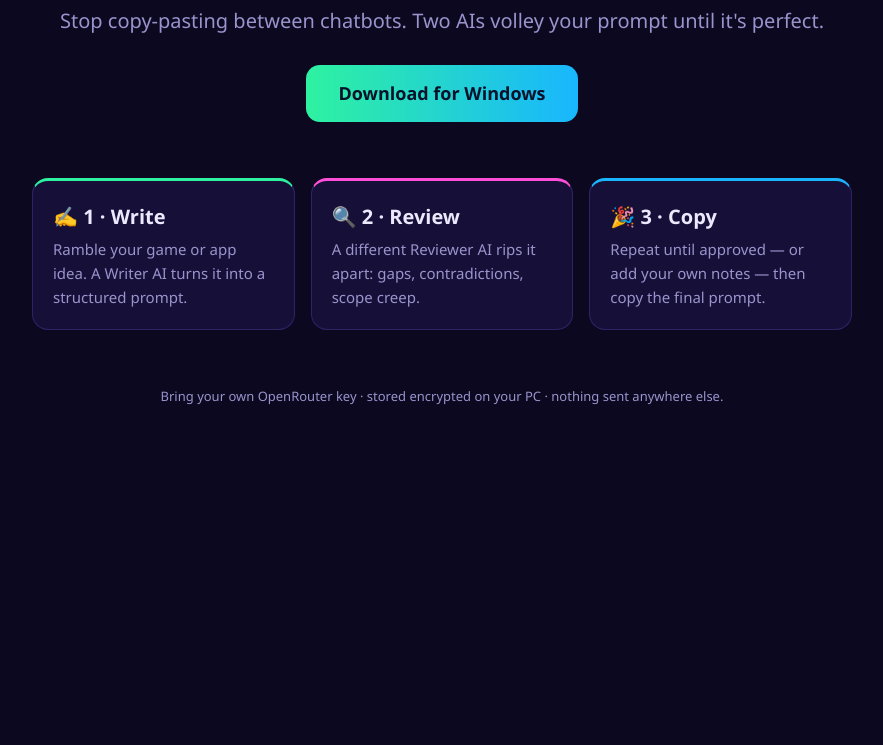
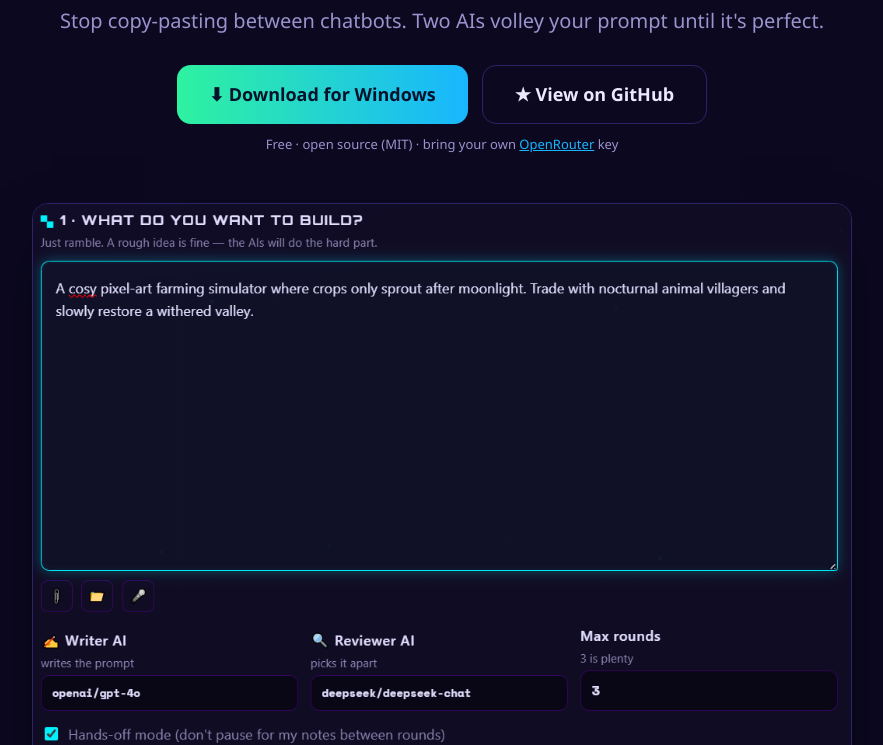
Before and after one commit to Chimthuwu/Volley-Prompt, an Electron app: page site/index.html in a window 1280 px wide. Shown: the part 335-1080 px from the top of the page, without its empty margins (198-1081 px from the left). Before the commit the page ends 806 px from the top, so only its background shows below. Drawn offline with Linux system fonts and the light colour scheme.

Commit message:
Deploy landing page to Cloudflare Pages with social-share embed + GitHub link
- Deployed site/ to Cloudflare Pages as the "volley-prompt" project, live at
  https://volley-prompt.pages.dev (the root wrangler.jsonc config was for
  Workers static-assets, which gives a different domain scheme, so this uses
  `wrangler pages` directly instead).
- Added a dedicated 1200x630 social-share image (site/assets/og-image.png)
  plus full OpenGraph + Twitter Card meta tags, so sharing the link on
  Discord/Twitter/etc. shows a proper title, description, and image instead
  of a bare link.
- Added a "View on GitHub" button next to the Windows download button, and
  a repo link in the footer.
- site:deploy/site:dev npm scripts now target Cloudflare Pages instead of
  the unused Workers config.

```diff
--- a/package.json
+++ b/package.json
@@ -10,8 +10,8 @@
     "start": "electron .",
     "icons": "node scripts/make-icons.mjs",
     "dist": "npm run icons && electron-builder --win --publish never",
-    "site:dev": "wrangler dev",
-    "site:deploy": "wrangler deploy"
+    "site:dev": "wrangler pages dev site",
+    "site:deploy": "wrangler pages deploy site --project-name=volley-prompt --branch=main --commit-dirty=true"
   },
   "build": {
     "appId": "com.serge.volleyprompt",
--- a/site/index.html
+++ b/site/index.html
@@ -1,8 +1,27 @@
 <!doctype html>
 <html lang="en"><head><meta charset="utf-8"><meta name="viewport" content="width=device-width,initial-scale=1">
 <title>VolleyPrompt — two AIs, one perfect prompt</title>
-<meta name="description" content="VolleyPrompt makes two AI models volley your prompt back and forth until it's rock solid.">
+<meta name="description" content="VolleyPrompt makes two AI models volley your prompt back and forth until it's rock solid. Free desktop app, bring your own OpenRouter key.">
 <link rel="icon" href="icon.svg">
+<link rel="canonical" href="https://volley-prompt.pages.dev/">
+
+<!-- Open Graph (Discord, Facebook, Slack, LinkedIn, ...) -->
+<meta property="og:type" content="website">
+<meta property="og:url" content="https://volley-prompt.pages.dev/">
+<meta property="og:title" content="VolleyPrompt — two AIs, one perfect prompt">
+<meta property="og:description" content="Two AI models volley your prompt back and forth — Writer drafts, Reviewer rips it apart — until it's actually good. Free desktop app for Windows. Bring your own OpenRouter key.">
+<meta property="og:image" content="https://volley-prompt.pages.dev/assets/og-image.png">
+<meta property="og:image:width" content="1200">
+<meta property="og:image:height" content="630">
+<meta property="og:image:alt" content="VolleyPrompt — two AIs volley your prompt until it's perfect">
+<meta property="og:site_name" content="VolleyPrompt">
+
+<!-- Twitter / X -->
+<meta name="twitter:card" content="summary_large_image">
+<meta name="twitter:title" content="VolleyPrompt — two AIs, one perfect prompt">
+<meta name="twitter:description" content="Two AI models volley your prompt back and forth until it's actually good. Free desktop app for Windows.">
+<meta name="twitter:image" content="https://volley-prompt.pages.dev/assets/og-image.png">
+
 <style>
 :root{--bg:#0b0820;--card:#161038;--line:#2d2467;--txt:#ece9ff;--dim:#9a93cc;--g:#2ef2a0;--b:#19b6ff;--p:#ff4fd8}
 *{box-sizing:border-box}body{margin:0;background:radial-gradient(1000px 600px at 50% -10%,#2b1f7a 0,transparent 60%),var(--bg);color:var(--txt);font:17px/1.6 "Segoe UI",system-ui,sans-serif;text-align:center}
@@ -10,23 +29,35 @@ main{max-width:860px;margin:0 auto;padding:64px 20px}
 img.logo{width:140px;height:140px}
 h1{font-size:clamp(40px,8vw,68px);margin:12px 0 0}h1 span{background:linear-gradient(90deg,var(--g),var(--b),var(--p));-webkit-background-clip:text;color:transparent}
 .tag{color:var(--dim);font-size:20px;margin:8px 0 28px}
-.btn{display:inline-block;background:linear-gradient(90deg,var(--g),var(--b));color:#06122a;font-weight:700;padding:14px 32px;border-radius:14px;text-decoration:none;font-size:18px}
+.cta{display:flex;gap:14px;justify-content:center;flex-wrap:wrap;margin-bottom:10px}
+.btn{display:inline-flex;align-items:center;gap:8px;background:linear-gradient(90deg,var(--g),var(--b));color:#06122a;font-weight:700;padding:14px 32px;border-radius:14px;text-decoration:none;font-size:18px;border:0}
 .btn:hover{filter:brightness(1.1)}
-.steps{display:grid;grid-template-columns:repeat(auto-fit,minmax(220px,1fr));gap:16px;margin:56px 0;text-align:left}
+.btn.ghost{background:none;color:var(--txt);border:1px solid var(--line)}
+.btn.ghost:hover{border-color:var(--b);filter:none}
+.sub{color:var(--dim);font-size:13px;margin:0 0 40px}
+.screenshot{max-width:100%;border-radius:16px;border:1px solid var(--line);margin:8px 0 56px;box-shadow:0 20px 60px -20px rgba(0,0,0,0.6)}
+.steps{display:grid;grid-template-columns:repeat(auto-fit,minmax(220px,1fr));gap:16px;margin:0 0 56px;text-align:left}
 .card{background:var(--card);border:1px solid var(--line);border-radius:16px;padding:20px}
 .card b{display:block;font-size:20px;margin-bottom:4px}.card p{margin:0;color:var(--dim);font-size:15px}
 .a{border-top:3px solid var(--g)}.c{border-top:3px solid var(--p)}.d{border-top:3px solid var(--b)}
 footer{color:var(--dim);font-size:13px}
+footer a{color:var(--b)}
 </style></head>
 <body><main>
 <img class="logo" src="icon.svg" alt="VolleyPrompt logo">
 <h1>Volley<span>Prompt</span></h1>
 <p class="tag">Stop copy-pasting between chatbots. Two AIs volley your prompt until it's perfect.</p>
-<a class="btn" href="https://github.com/Chimthuwu/Volley-Prompt/releases/latest/download/VolleyPrompt.-.Windows.Setup.exe" id="dl">Download for Windows</a>
+<div class="cta">
+<a class="btn" href="https://github.com/Chimthuwu/Volley-Prompt/releases/latest/download/VolleyPrompt.-.Windows.Setup.exe" id="dl">⬇ Download for Windows</a>
+<a class="btn ghost" href="https://github.com/Chimthuwu/Volley-Prompt" target="_blank" rel="noopener">★ View on GitHub</a>
+</div>
+<p class="sub">Free · open source (MIT) · bring your own <a href="https://openrouter.ai" style="color:var(--b)">OpenRouter</a> key</p>
+<img class="screenshot" src="assets/composer.png" alt="The VolleyPrompt composer with an idea typed in" loading="lazy">
 <div class="steps">
 <div class="card a"><b>✍ 1 · Write</b><p>Ramble your game or app idea. A Writer AI turns it into a structured prompt.</p></div>
 <div class="card c"><b>🔍 2 · Review</b><p>A different Reviewer AI rips it apart: gaps, contradictions, scope creep.</p></div>
 <div class="card d"><b>🎉 3 · Copy</b><p>Repeat until approved — or add your own notes — then copy the final prompt.</p></div>
 </div>
-<footer>Bring your own OpenRouter key · stored encrypted on your PC · nothing sent anywhere else.</footer>
+<footer>Bring your own OpenRouter key · stored encrypted on your PC · nothing sent anywhere else.<br>
+Windows installer only right now — <a href="https://github.com/Chimthuwu/Volley-Prompt" target="_blank" rel="noopener">source on GitHub</a> if you want to build it for Mac/Linux yourself.</footer>
 </main></body></html>
```
Also changed, not shown: TODO.md (+1 -1 lines), site/assets/composer.png (added), site/assets/og-image.png (added).
